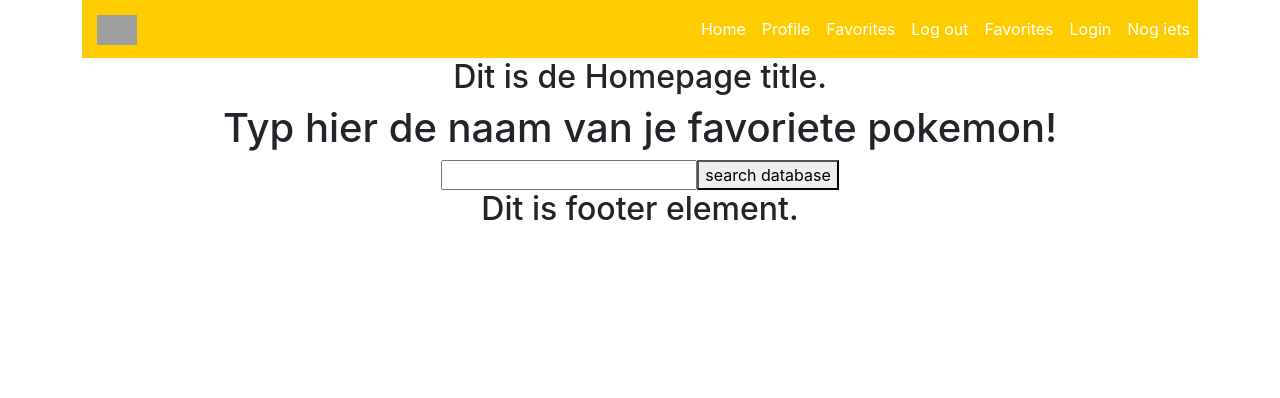
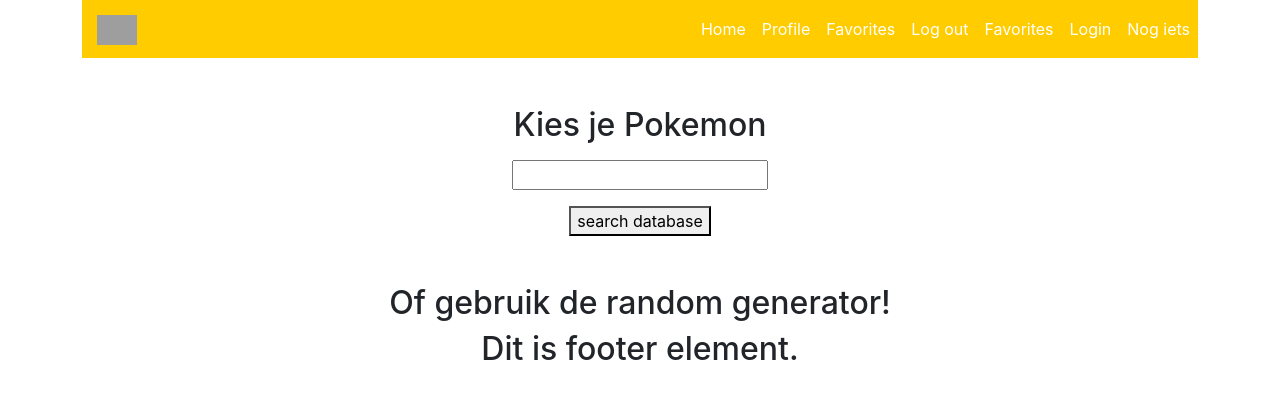
Before and after one commit to Nathan11Kruit/fed-project, a React (Create React App) app: page / in a window 1280 px wide. Shown: the top 398 px of the page. Built offline with nearby package versions, Linux system fonts and the light colour scheme; grey boxes are pictures that could not be loaded.

Commit message:
Added landing page place

```diff
--- a/src/App.js
+++ b/src/App.js
@@ -1,5 +1,6 @@
 import './App.css';
 import "./navbar.css";
+import "./home.css";
 import Navbar from './Navbar';
 import Home from './Home';
 import Footer from './Footer';
@@ -47,11 +48,13 @@
       <Navbar />
 
 
+      <div className="home">
+         <h2 className="home-title pt-5">Kies je Pokemon</h2>
+        <div className="h2"></div>
 
-
-        <Home />
-        <div className="displaySection">
-          {!pokemonChosen ? (<h1>Typ hier de naam van je favoriete pokemon!</h1>) : (
+        <div className="row pt">
+            <div className="col"> <div className="displaySection">
+          {!pokemonChosen ? (<h1></h1>) : (
             <>
           <h1>{pokemon.name}</h1>
           <img alt="" src={pokemon.img}/>
@@ -59,9 +62,21 @@
           <h3>Defense: {pokemon.defense}</h3>
 
           </>
+
           )}
-          <input type="text" onChange={(event => {setPokemonName(event.target.value)})}></input>
-                <button onClick={searchPokemon}>search database</button>
+          <div className="col"><input type="text" onChange={(event => {setPokemonName(event.target.value)})}></input></div>
+
+          <div className="col pt-3"><button onClick={searchPokemon}>search database</button></div>
+          </div></div>
+          </div>
+            <div className="col"><h2 className='home-title pt-5'>Of gebruik de random generator!</h2></div>
+
+
+
+
+
+
+
         </div>
       <Footer />
       </div>
```
